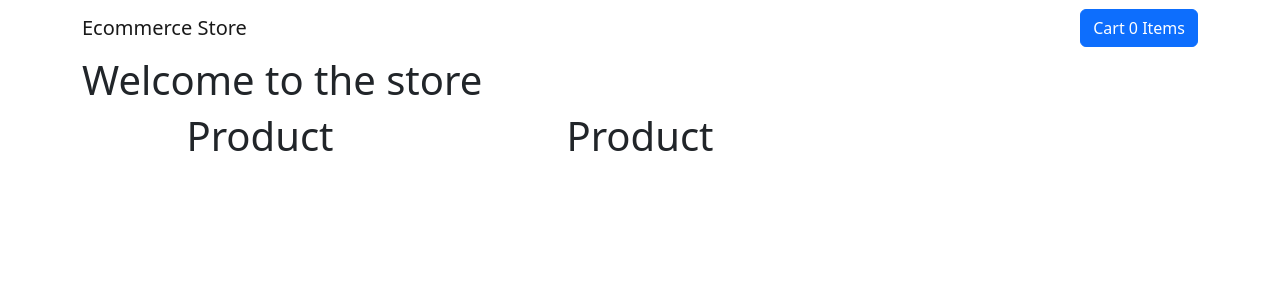
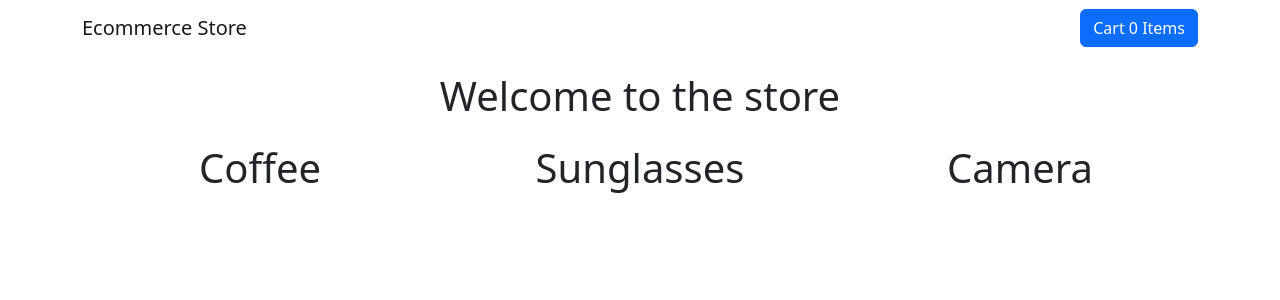
Before and after one commit to SalamanderCtesiphon/fashion-boutique, a React (Create React App) app: page / in a window 1280 px wide. Shown: the top 300 px of the page. Built offline with nearby package versions, Linux system fonts and the light colour scheme.

Commit message:
looped over the products array to populate the list on the screen

```diff
--- a/src/ProductStore.js
+++ b/src/ProductStore.js
@@ -26,4 +26,4 @@ function getProductDate(id) {
   return productData
 }
 
-export { productsArray }
+export { productsArray, getProductDate }
--- a/src/pages/Store.js
+++ b/src/pages/Store.js
@@ -1,17 +1,19 @@
 import React from 'react'
 import { Row, Col } from 'react-bootstrap'
+import { productsArray } from '../ProductStore'
 
 function Store() {
   return (
     <>
-      <h1>Welcome to the store</h1>
+      <h1 align='center' className='p-3' >Welcome to the store</h1>
       <Row xs={1} md={3} className='g-4'>
-        <Col align="center">
-          <h1>Product</h1>
-        </Col>
-        <Col align="center">
-          <h1>Product</h1>
-        </Col>
+        {productsArray.map((product, idx) => (
+          <Col align="center" key={idx}>
+            <h1>{product.title}</h1>
+          </Col>
+        ))}
+
+
       </Row>
     </>
   )
```
